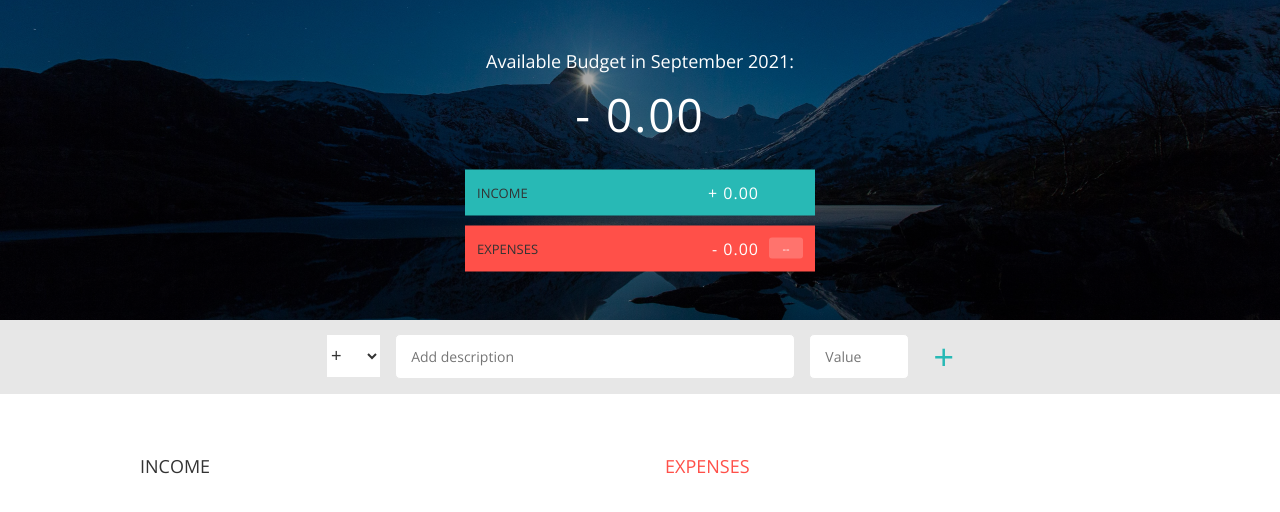
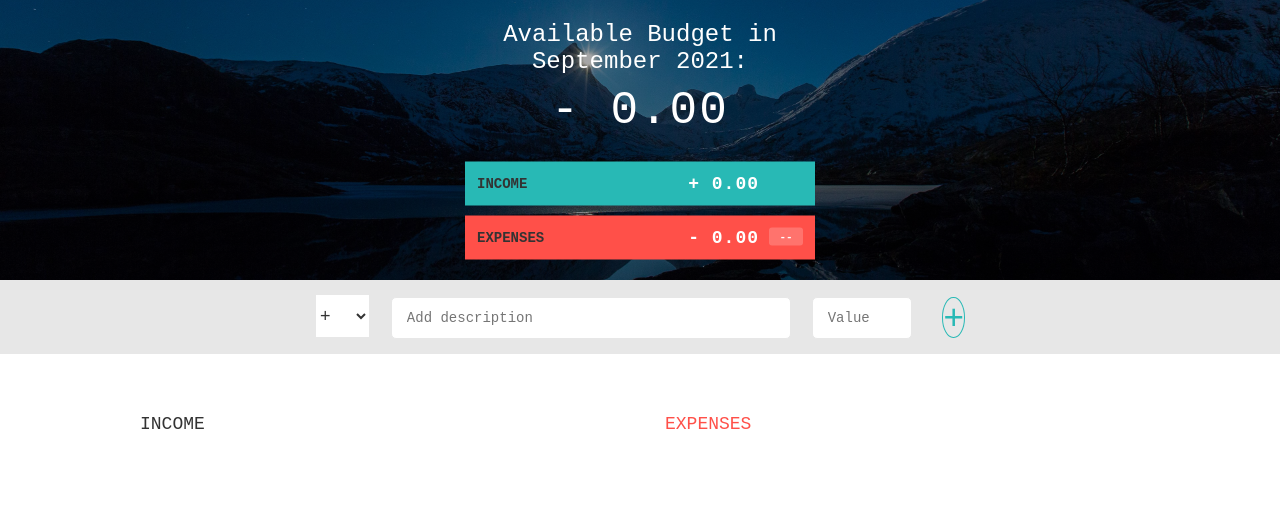
Before and after one commit to Kazim-Mohammadi/budgetTracker, a plain HTML site: page public/index.html in a window 1280 px wide. Drawn offline with nearby package versions, Linux system fonts and the light colour scheme.

Commit message:
number formating doen

```diff
--- a/public/app.js
+++ b/public/app.js
@@ -124,8 +124,10 @@ var UIController = (function() {
         num = Math.abs(num).toFixed(2);
         splitNum = num.split(".");
         int = splitNum[0];
+        var from = [];
+
         if (int.length > 3) {
-            int = int.substr(0, int.length - 3) + "," + int.substr(int.length - 3, 3);
+            int = int.substr(0, int.length - 3) + ',' + int.substr(int.length - 3, 3) + ',' + int.substr(3, 3) + ',' + int.substr(6, 3) + ',' + int.substr(9, 3) + ',' + int.substr(12, 3);
         }
         dec = splitNum[1];
         return (type === "exp" ? "-" : "+") + " " + int + "." + dec;
@@ -149,11 +151,11 @@ var UIController = (function() {
             if (type === "inc") {
                 element = DOMstrings.incomeContainer;
                 html =
-                    '<div class="item clearfix" id="inc-%id%"> <div class="item__description">%description%</div><div class="right clearfix"><div class="item__value">%value%</div><div class="item__delete"><button class="item__delete--btn"><i>D</i></button></div></div></div>';
+                    '<div class="item clearfix" id="inc-%id%"> <div class="item__description">%description%</div><div class="right clearfix"><div class="item__value">%value%</div><div class="item__delete"><button class="item__delete--btn"><i>&times;</i></button></div></div></div>';
             } else if (type === "exp") {
                 element = DOMstrings.expensesContainer;
                 html =
-                    '<div class="item clearfix" id="exp-%id%"><div class="item__description">%description%</div><div class="right clearfix"><div class="item__value">%value%</div><div class="item__percentage">21%</div><div class="item__delete"><button class="item__delete--btn"><i>D</i></button></div></div></div>';
+                    '<div class="item clearfix" id="exp-%id%"><div class="item__description">%description%</div><div class="right clearfix"><div class="item__value">%value%</div><div class="item__percentage">21%</div><div class="item__delete"><button class="item__delete--btn"><i>&times</i></button></div></div></div>';
             }
             // Replace the placeholder with actual data
             newHtml = html.replace("%id%", obj.id);
--- a/public/index.html
+++ b/public/index.html
@@ -3,7 +3,6 @@
 
 <head>
     <meta charset="UTF-8" />
-    <link href="https://fonts.googleapis.com/css?family=Open+Sans:100,300,400,600" rel="stylesheet" type="text/css" />
     <link type="text/css" rel="stylesheet" href="style.css" />
     <title>Budget Tracker</title>
 </head>
@@ -39,12 +38,12 @@
         <div class="add">
             <div class="add__container">
                 <select class="add__type">
-                    <option value="inc" selected>+</option>
-                    <option value="exp">-</option>
+                    <option value="inc" selected>&plus;</option>
+                    <option value="exp">&minus;</option>
                 </select>
                 <input type="text" class="add__description" placeholder="Add description" />
                 <input type="number" class="add__value" placeholder="Value" />
-                <button class="add__btn">+</button>
+                <button class="add__btn">&plus;</button>
             </div>
         </div>
 
@@ -52,13 +51,13 @@
             <div class="income">
                 <h2 class="icome__title">Income</h2>
                 <div class="income__list">
-                    <!--
-                        <div class="item clearfix" id="income-0">
+
+                    <!-- <div class="item clearfix" id="income-0">
                         <div class="item__description">Salary</div>
                         <div class="right clearfix">
                             <div class="item__value">+ 2,100.00</div>
                             <div class="item__delete">
-                                    <button class="item__delete--btn"><i class="ion-ios-close-outline"></i></button>
+                                <button class="item__delete--btn"><i>&times;</i></button>
                             </div>
                         </div>
                     </div>
@@ -68,25 +67,25 @@
                         <div class="right clearfix">
                             <div class="item__value">+ 1,500.00</div>
                             <div class="item__delete">
-                                    <button class="item__delete--btn"><i class="ion-ios-close-outline"></i></button>
+                                <button class="item__delete--btn"><i>&times;</i></button>
                             </div>
                         </div>
-                        </div>
-                        -->
+                    </div> -->
+
                 </div>
             </div>
 
             <div class="expenses">
                 <h2 class="expenses__title">Expenses</h2>
                 <div class="expenses__list">
-                    <!--
-                        <div class="item clearfix" id="expense-0">
+
+                    <!-- <div class="item clearfix" id="expense-0">
                         <div class="item__description">Apartment rent</div>
                         <div class="right clearfix">
                             <div class="item__value">- 900.00</div>
                             <div class="item__percentage">21%</div>
                             <div class="item__delete">
-                                    <button class="item__delete--btn"><i class="ion-ios-close-outline"></i></button>
+                                <button class="item__delete--btn"><i>&times;</i></button>
                             </div>
                         </div>
                     </div>
@@ -97,11 +96,11 @@
                             <div class="item__value">- 435.28</div>
                             <div class="item__percentage">10%</div>
                             <div class="item__delete">
-                                    <button class="item__delete--btn"><i class="ion-ios-close-outline"></i></button>
+                                <button class="item__delete--btn"><i>&times;</i></button>
                             </div>
                         </div>
-                        </div>
-                        -->
+                    </div> -->
+
                 </div>
             </div>
         </div>
--- a/public/style.css
+++ b/public/style.css
@@ -24,11 +24,11 @@
 
 body {
     color: var(--black);
-    font-family: Open Sans;
-    font-size: 16px;
+    font-family: monospace;
+    font-size: 18px;
     position: relative;
     height: 100vh;
-    font-weight: 400;
+    font-weight: 600;
 }
 
 .right {
@@ -47,7 +47,7 @@ body {
 /************** TOP PART STYLES **************/
 
 .top {
-    height: 40vh;
+    height: 35vh;
     background-image: linear-gradient(rgba(0, 0, 0, 0.35), rgba(0, 0, 0, 0.35)), url(back.jpg);
     background-size: cover;
     background-position: center;
@@ -64,7 +64,7 @@ body {
 }
 
 .budget__title {
-    font-size: 18px;
+    font-size: 24px;
     text-align: center;
     margin-bottom: 10px;
     font-weight: 300;
@@ -96,7 +96,7 @@ body {
 .budget__income--text,
 .budget__expenses--text {
     float: left;
-    font-size: 13px;
+    font-size: 14px;
     color: var(--black);
     margin-top: 2px;
 }
@@ -175,7 +175,8 @@ body {
 .add__btn {
     font-size: 35px;
     background: none;
-    border: none;
+    border: 1px solid;
+    border-radius: 50%;
     color: var(--income-color);
     cursor: pointer;
     display: inline-block;
```
Lines whose indentation alone changed are shown as unchanged.
